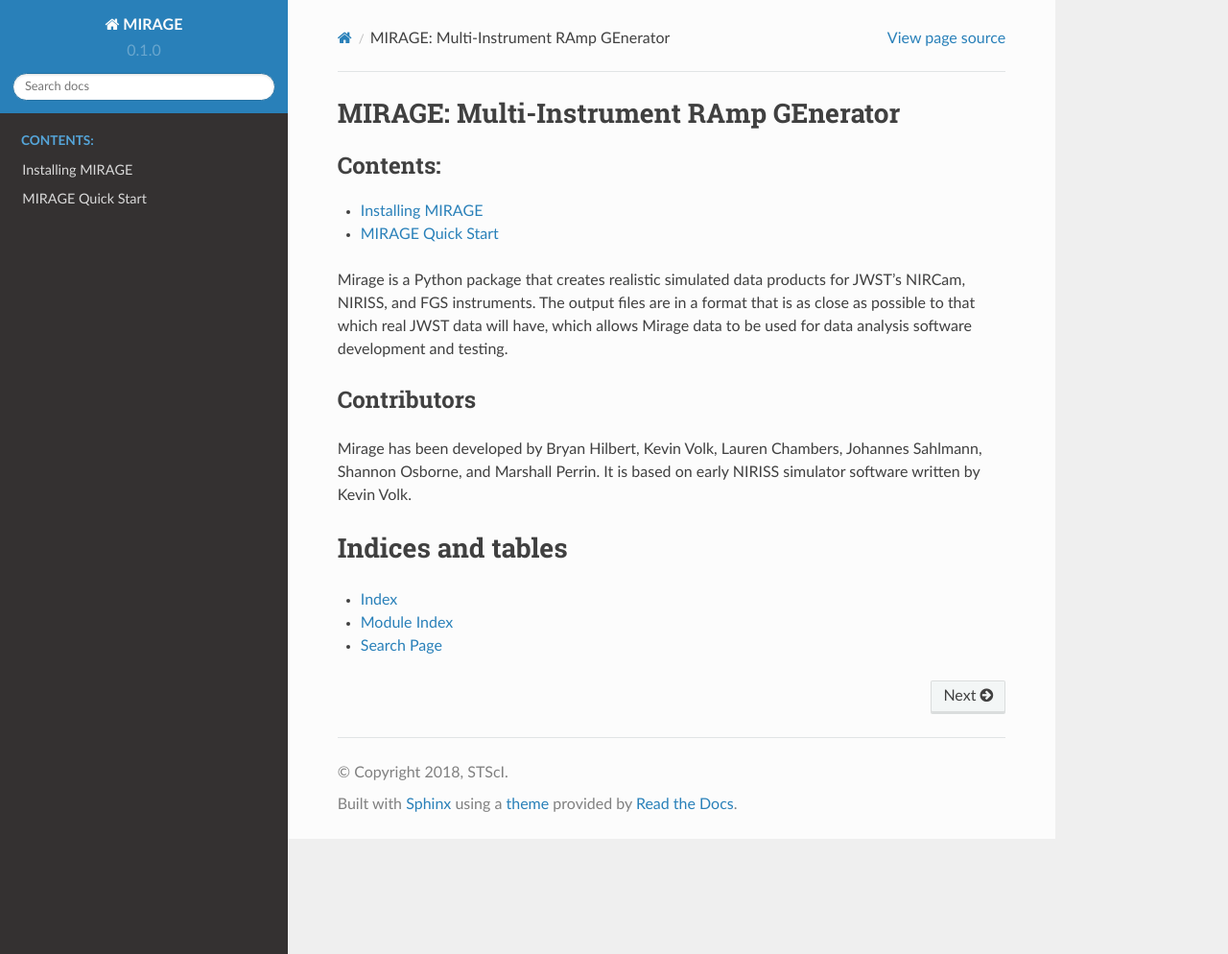
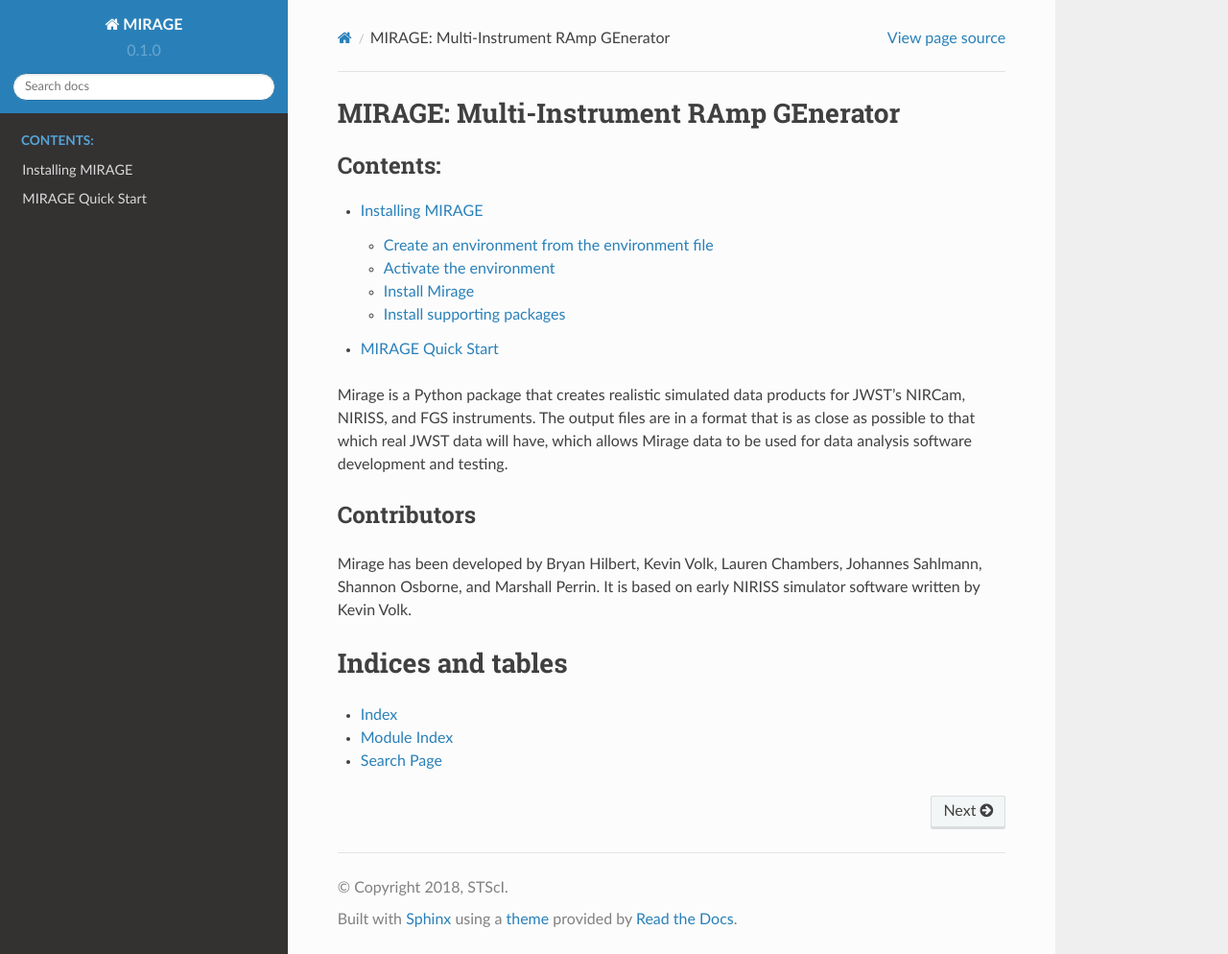
Before and after one commit to spacetelescope/mirage, a Sphinx documentation site: the page built from docs/index.rst, in a window 1280 px wide and 994 px high. Shown: the whole window at 96% size. Built offline with Sphinx 7.4.7 and the Read the Docs theme 2.0.0, drawn with Linux system fonts in a browser that asks for light colours; formulas are drawn with MathJax 3; pages that are not in the unit, such as notebooks, are missing from menus; some of the changed lines change nothing that is shown.

Commit message:
Update installation info with env. file info

```diff
--- a/docs/install.rst
+++ b/docs/install.rst
@@ -1,5 +1,36 @@
 Installing MIRAGE
 =================
 
+The easiest way to get a working installation of Mirage is to use the `mirage_environment.yml` file in the repository to create a conda environment.
 
-Installation documentation goes here.
+Create an environment from the environment file
+-----------------------------------------------
+
+::
+
+    conda env create -f mirage_environment.yml
+
+Activate the environment
+------------------------
+
+::
+
+    source activate mirage
+
+
+Install Mirage
+--------------
+
+In the top-level Mirage directory:
+::
+    python setup.py install
+
+Install supporting packages
+---------------------------
+`NIRCam_Gsim <https://github.com/npirzkal/NIRCAM_Gsim>`_ -- Support for Wide Field Slitless observations
+
+`GRISMCONF <https://github.com/npirzkal/GRISMCONF>`_ -- Support for Wide Field Slittless observations
+
+For each of these packages, clone or download the repository, cd into the top-level directory, and then install using:
+::
+    python setup.py install
```
